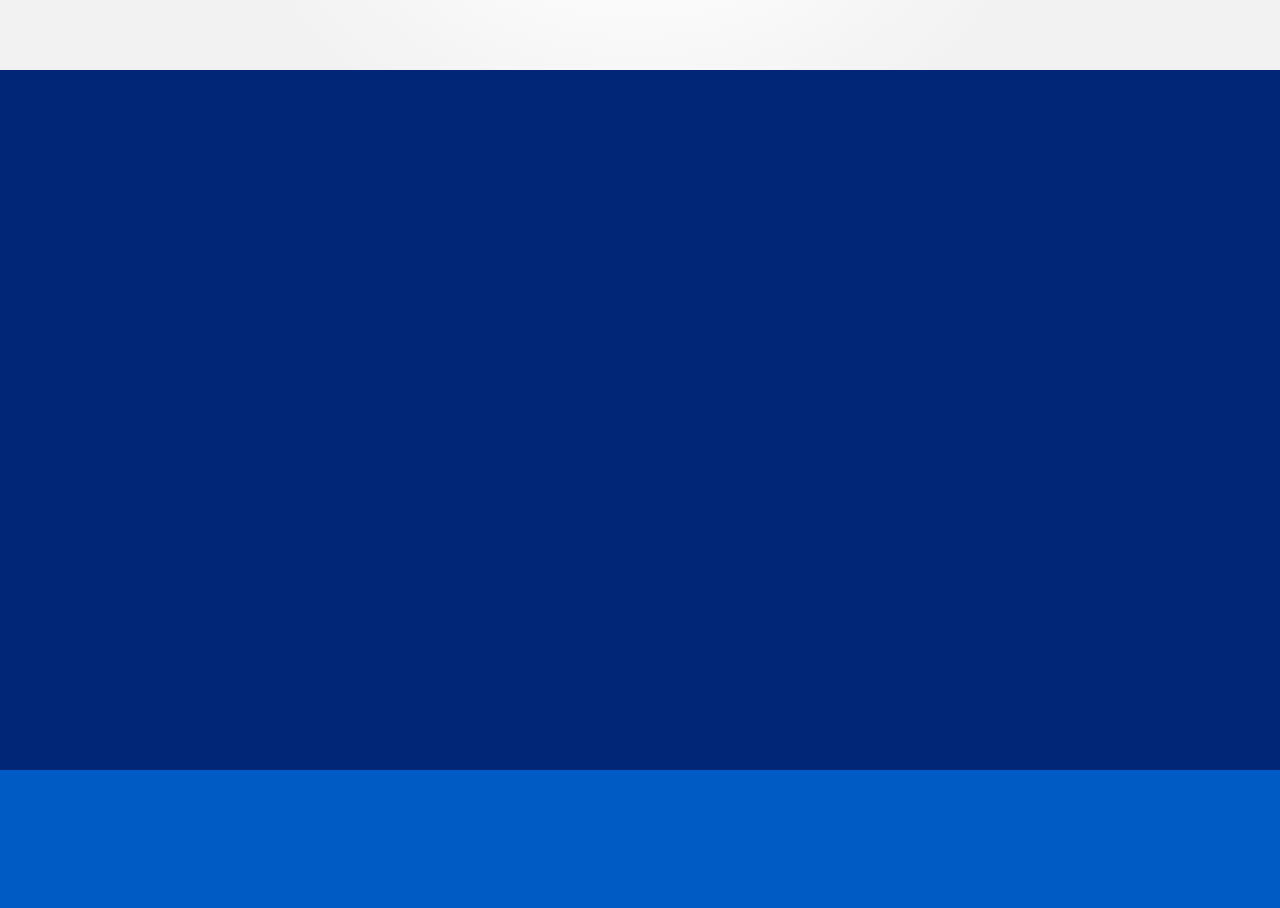
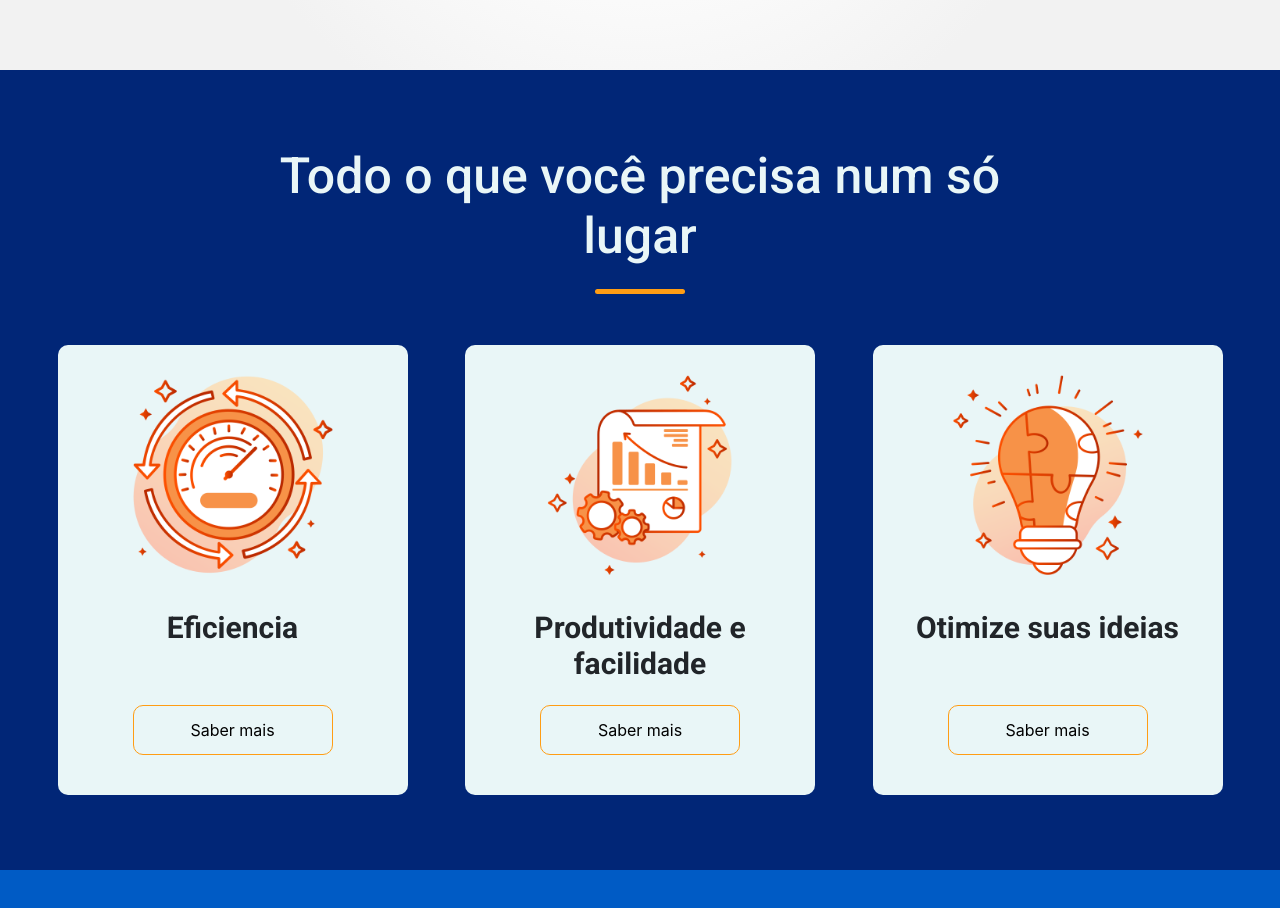
Before and after one commit to Danielysdavils/projMod2, a plain HTML site: page index.html in a window 1280 px wide. Shown: the part 880-1788 px from the top of the page. Drawn offline with nearby package versions, Linux system fonts and the light colour scheme.

Commit message:
Inserindo html e css da seção 2 da pag_home

```diff
--- a/index.html
+++ b/index.html
@@ -78,7 +78,7 @@
                     <div class="barra"></div>
 
                     <p class="tit02">
-                        Uma nova forma de vivir a vida. Priorizando a organização, aumentando a produtividade e disfrutando de maior tempo livre!
+                        Uma nova forma de vivir priorizando a organização, aumentando a produtividade e disfrutando de maior tempo livre!
                     </p>
 
                     <div class="contBot02">
@@ -94,7 +94,35 @@
        </section>
 
        <section class="sec2">
+            <section class="conTxt03">
+                <h2 class="txt03">Todo o que você precisa num só lugar</h2>
 
+                <div class="barra2"></div>
+            </section>
+
+            <section class="contTar">
+                <div class="target">
+                    <img src="pag_home/midia/icones/eficiencia.png" alt="" class="icon01">
+                    <h3 class="txt04">Eficiencia</h3>
+                    <div class="contBot04">
+                        <button id="bot04">Saber mais</button>
+                    </div>
+                </div>
+                <div class="target">
+                    <img src="pag_home/midia/icones/relatorio.png" alt="" class="icon01">
+                    <h3 class="txt04">Produtividade e facilidade</h3>
+                    <div class="contBot04">
+                        <button id="bot04">Saber mais</button>
+                     </div>
+                </div>
+                <div class="target">
+                    <img src="pag_home/midia/icones/criativo.png" alt="" class="icon01">
+                    <h3 class="txt04">Otimize suas ideias</h3>
+                    <div class="contBot04">
+                       <button id="bot04">Saber mais</button>
+                    </div>
+                </div>
+            </section>
        </section>
 
        <section class="sec3">
--- a/index/css/reset.css
+++ b/index/css/reset.css
@@ -9,5 +9,5 @@
     --color4:#00b4fc;
     --color5:#17f9ff;
     --color6:#e9f6f7;
-    --color7: #FF9D14
+    --color7:#FF9D14;
 }
--- a/pag_home/css/index.css
+++ b/pag_home/css/index.css
@@ -148,8 +148,84 @@ img#imgSec1{
 
 section.sec2{
     width: 100%;
-    height: 700px;
+    height: 800px;
+    display: flex;
+    align-items: center;
+    justify-content: center;
+    flex-direction: column;
     background-color: var(--color2);
+}
+section.conTxt03{
+    width: 60%;
+    height: 200px;
+    display: flex;
+    flex-direction: column;
+    align-items: center;
+    justify-content: center;
+}
+h2.txt03{
+    font-size: 50px;
+    font-family: 'Roboto', sans-serif;
+    font-weight: 500;
+    text-align: center;
+    color: var(--color6);
+}
+div.barra2{
+    width: 90px;
+    height: 5px;
+    background-color: var(--color7);
+    border-radius: 20px;
+    margin-top: 15px;
+}
+
+section.contTar{
+    width: 100%;
+    height: 500px;
+    display: flex;
+    align-items: center;
+    justify-content: space-evenly;
+}
+
+div.target{
+    width: 350px;
+    height: 450px;
+    display: flex;
+    flex-direction: column;
+    align-items: center;
+    justify-content: space-evenly;
+
+    border-radius: 10px;
+    background-color: var(--color6);
+}
+
+img.icon01{
+    width: 200px;
+    height: 200px;
+}
+
+h3.txt04{
+    width: 100%;
+    height: 50px;
+    font-family: 'Roboto', sans-serif;
+    font-weight: 700;
+    font-size: 30px;
+    text-align: center;
+    margin: 5px;
+}
+div.contBot04{
+    width: 100%;
+    height: 70px;
+    display: flex;
+    justify-content: center;
+    align-items: center;
+}
+
+button#bot04{
+    width: 200px;
+    height: 50px;
+    border: 1px solid var(--color7);
+    background-color: var(--color6);
+    border-radius: 10px;
 }
 
 /* ---- --------- */
```
Also changed, not shown: pag_home/midia/icones/criativo.png (added), pag_home/midia/icones/eficiencia.png (added), pag_home/midia/icones/estrategia.png (added), pag_home/midia/icones/influenciador.png (added), pag_home/midia/icones/lista-de-controle.png (added), pag_home/midia/icones/marketing-de-email.png (added), pag_home/midia/icones/relatorio.png (added).
